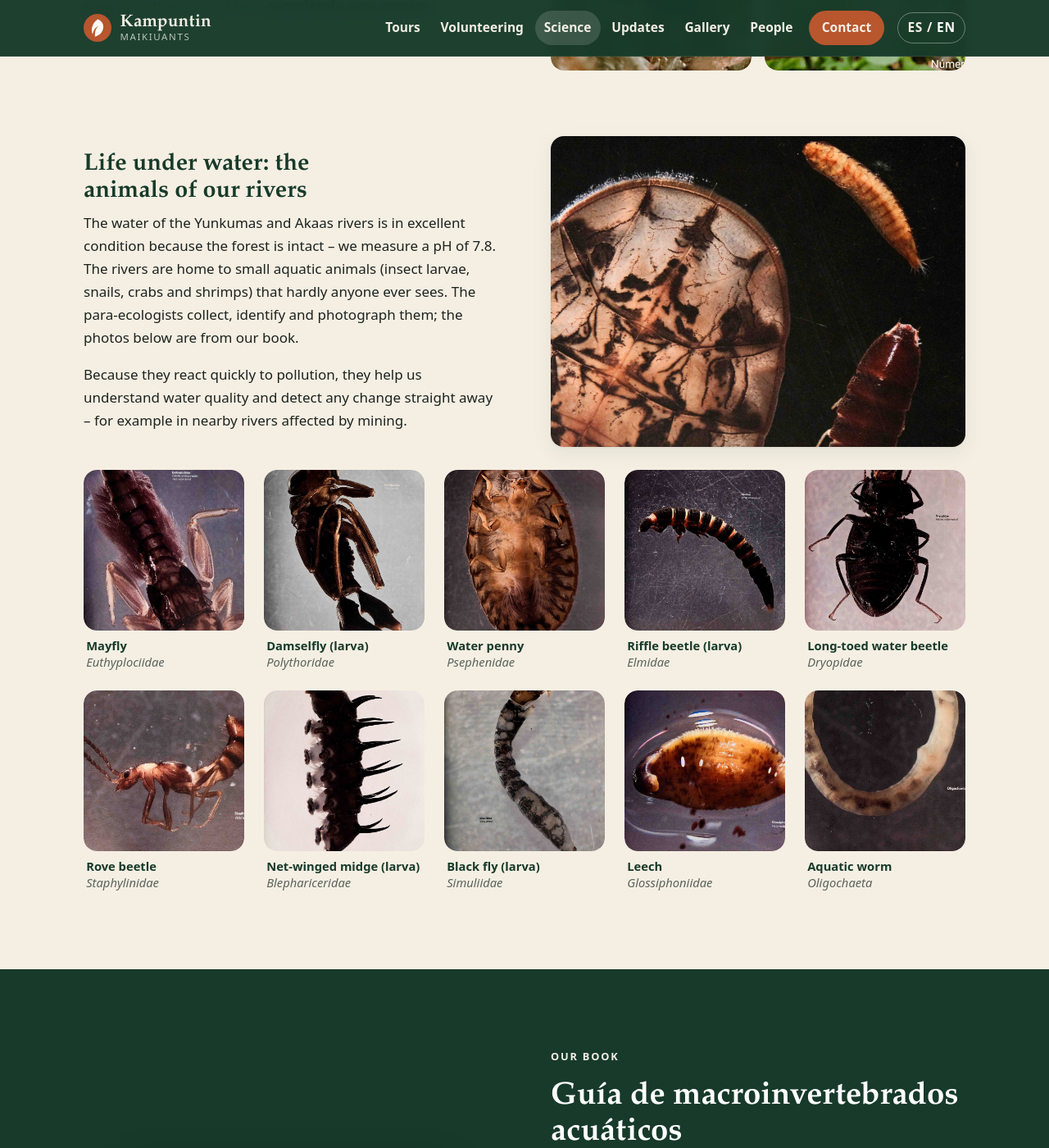
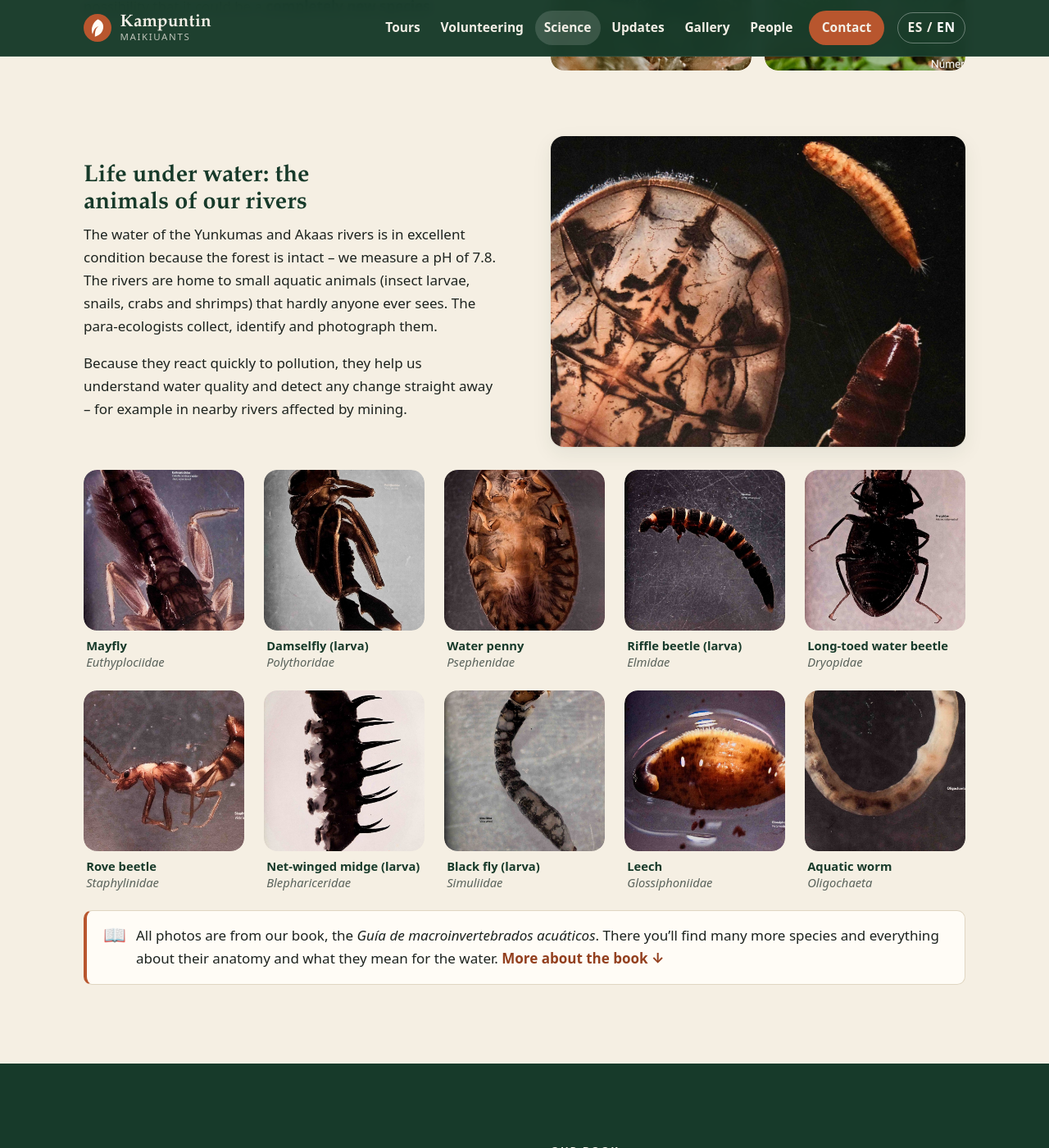
Before and after one commit to Kampuntin-Maikiuants/Kampuntin-Maikiuants.github.io, a Jekyll site: the page built from pages/en/science.html, in a window 1280 px wide and 1400 px high, scrolled down 4909 px. Shown: the whole window at 82% size. Built offline with Jekyll 4.4.1, drawn with Linux system fonts in a browser that asks for light colours.

Commit message:
Science Book legal update + wwoof update

```diff
--- a/_data/en/science.yml
+++ b/_data/en/science.yml
@@ -122,10 +122,14 @@ animals:
       The water of the Yunkumas and Akaas rivers is in excellent condition because the forest is
       intact – we measure a pH of 7.8. The rivers are home to small aquatic animals (insect larvae,
       snails, crabs and shrimps) that hardly anyone ever sees. The para-ecologists collect,
-      identify and photograph them; the photos below are from our book.
+      identify and photograph them.
 
       Because they react quickly to pollution, they help us understand water quality and detect
       any change straight away – for example in nearby rivers affected by mining.
+    book_note: >-
+      All photos are from our book, the *Guía de macroinvertebrados acuáticos*. There you'll find
+      many more species and everything about their anatomy and what they mean for the water.
+    book_link: More about the book
     groups:          # Fotos aus dem Buch
       - { name: "Mayfly", latin: Euthyplociidae, image: /assets/img/libro/euthyplociidae.jpg }
       - { name: "Damselfly (larva)", latin: Polythoridae, image: /assets/img/libro/polythoridae.jpg }
--- a/_data/es/science.yml
+++ b/_data/es/science.yml
@@ -124,11 +124,15 @@ animals:
       El agua de los ríos Yunkumas y Akaas está en excelentes condiciones, gracias a que el bosque
       está intacto – medimos un pH de 7,8. En los ríos viven pequeños animales acuáticos (larvas
       de insectos, caracoles, cangrejos y camarones) que casi nadie ve. Los paraecólogos los
-      recolectan, los identifican y los fotografían; las fotos de abajo son de nuestro libro.
+      recolectan, los identifican y los fotografían.
 
       Como reaccionan rápido a la contaminación, nos permiten entender la calidad del agua y
       detectar enseguida cualquier alteración – por ejemplo en ríos cercanos afectados por la
       actividad minera.
+    book_note: >-
+      Todas las fotos son de nuestro libro, la *Guía de macroinvertebrados acuáticos*. Allí
+      encontrarás muchas más especies y todo sobre su anatomía y su importancia para el agua.
+    book_link: Más sobre el libro
     groups:          # Fotos aus dem Buch
       - { name: "Efímera", latin: Euthyplociidae, image: /assets/img/libro/euthyplociidae.jpg }
       - { name: "Caballito del diablo (larva)", latin: Polythoridae, image: /assets/img/libro/polythoridae.jpg }
--- a/_layouts/science.html
+++ b/_layouts/science.html
@@ -91,12 +91,19 @@ layout: default
       </figure>
       {%- endfor %}
     </div>
+    {%- if a.river.book_note %}
+    <p class="book-note">
+      <span aria-hidden="true">📖</span>
+      <span>{{ a.river.book_note | markdownify | remove: "<p>" | remove: "</p>" | strip }}
+      <a class="link-arrow" href="#libro">{{ a.river.book_link }} ↓</a></span>
+    </p>
+    {%- endif %}
   </div>
 </section>
 
 {%- assign b = t.book %}
 {%- assign book_url = b.button.url | default: contact_page.url %}
-<section class="section section--forest">
+<section class="section section--forest" id="libro">
   <div class="container split split--media book">
     <a class="book__cover-link" href="{{ b.cover | relative_url }}" data-lightbox data-album="libro" data-caption="{{ b.title | escape }}">
       {% include media.html src=b.cover alt=b.cover_alt class="book__cover" %}
--- a/assets/css/style.css
+++ b/assets/css/style.css
@@ -500,6 +500,9 @@ abbr[title] { text-decoration: none; }
 
 /* ---------- Buch ---------- */
 .book { align-items: center; }
+.book-note { display: flex; gap: .75rem; align-items: flex-start; margin: 1.5rem 0 0; padding: 1rem 1.25rem; background: var(--paper); border: 1px solid var(--line); border-left: 4px solid var(--clay); border-radius: var(--radius-sm); }
+.book-note > span:first-child { font-size: 1.4rem; line-height: 1.2; }
+.book-note .link-arrow { white-space: nowrap; }
 .book__cover-link { justify-self: center; display: block; }
 .book__subtitle { font-family: var(--font-serif); font-size: 1.15rem; color: #f0c7a4 !important; margin-top: -.25rem; }
 .book__pages { margin-top: clamp(2.5rem, 5vw, 3.5rem); }
```
Also changed, not shown: _layouts/volunteering.html (+6 -4 lines).
